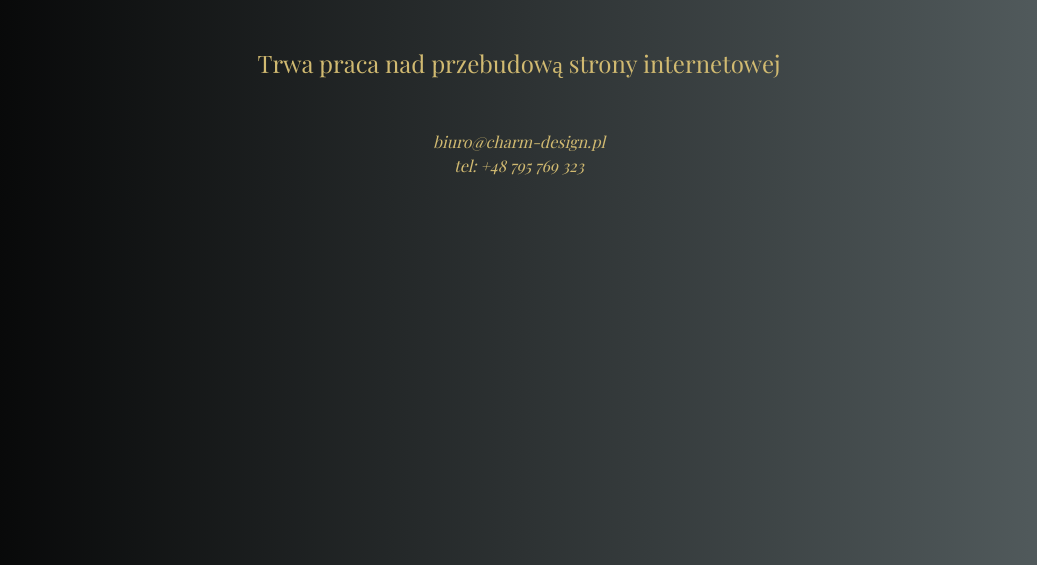
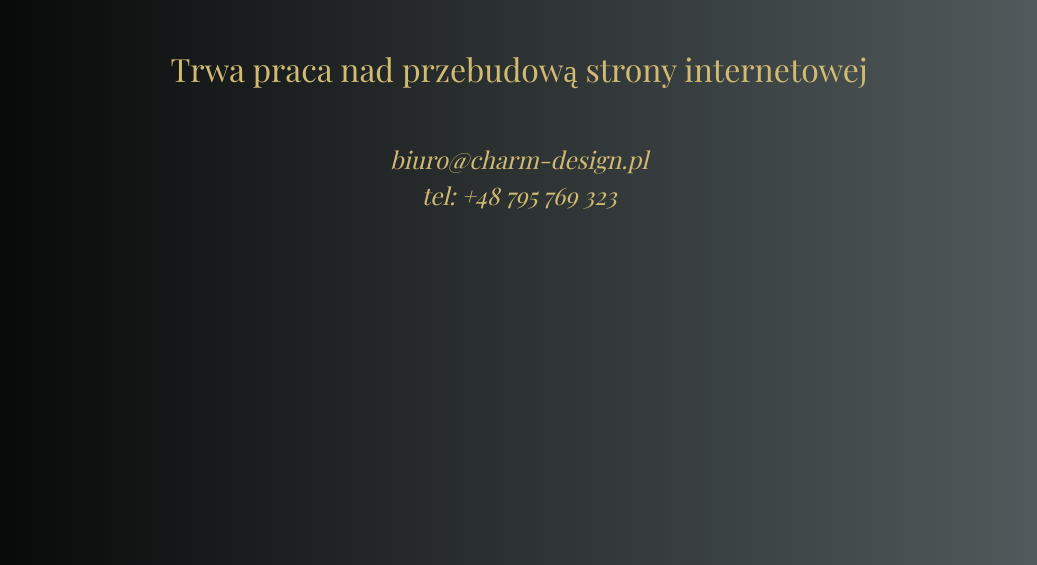
Before and after one commit to varokha/varokha.github.io, a plain HTML site: page index.html in a window 1280 px wide. Shown: the part 235-800 px from the top of the page, without its empty margins (121-1158 px from the left). Drawn offline with nearby package versions, Linux system fonts and the light colour scheme.

Commit message:
Update style.css

```diff
--- a/style.css
+++ b/style.css
@@ -38,12 +38,12 @@ body {
     text-align: center;
     margin-top: 5%;
 
-    font-size: 1.5rem;
+    font-size: 2rem;
 }
 
 .link_bar{
     margin-top: 5%;
-    font-size: 1.0rem;
+    font-size: 1.5rem;
     line-height: 1.5;
 }
 
```
